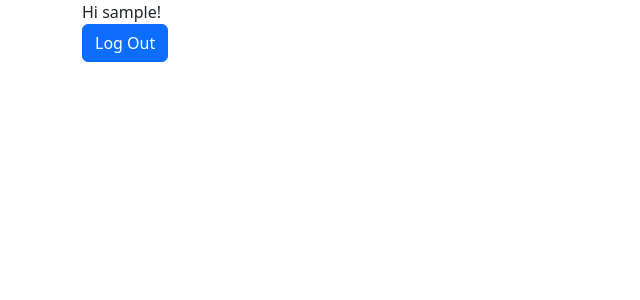
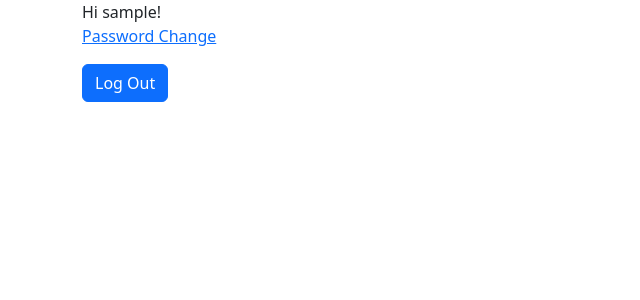
Before and after one commit to codegorilla/portal, a Django app: page / in a window 1280 px wide. Shown: the top 300 px of the page, without its empty margins (0-640 px from the left). Run offline with Django 5.2, Linux system fonts and the light colour scheme; the visitor is signed in with stand-in values (Sample User, id 1).

Commit message:
Link to password change form

```diff
--- a/djangotutorial/templates/home.html
+++ b/djangotutorial/templates/home.html
@@ -5,6 +5,7 @@
 {% block content %}
 {% if user.is_authenticated %}
 Hi {{ user.username }}!
+<p><a href="{% url 'password_change' %}">Password Change</a></p>
 <form action="{% url 'logout' %}" method="post">
     {% csrf_token %}
     <button type="submit" class="btn btn-primary">Log Out</button>
```
